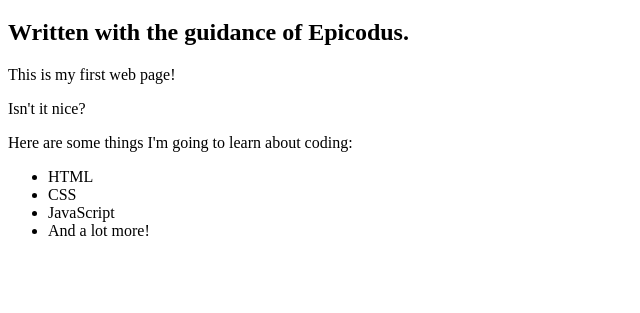
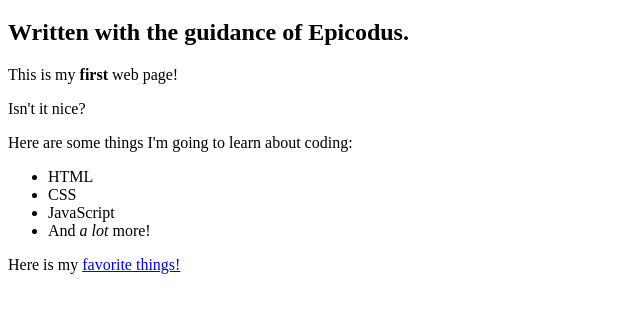
Before and after one commit to Hreacon/week1-tuesday, a plain HTML site: page my-first-webpage.html in a window 1280 px wide. Shown: the part 61-374 px from the top of the page, without its empty margins (0-640 px from the left). Drawn offline with Linux system fonts and the light colour scheme.

Commit message:
Add link, elements

```diff
--- a/my-first-webpage.html
+++ b/my-first-webpage.html
@@ -7,15 +7,16 @@
    <h1>My first web page</h1>
    <h2>Written with the guidance of Epicodus.</h2>
 
-   <p>This is my first web page!</p>
+   <p>This is my <strong>first</strong> web page!</p>
    <p>Isn't it nice?</p>
 
    <p>Here are some things I'm going to learn about coding:</p>
-   <ul>
+    <ul>
       <li>HTML</li>
       <li>CSS</li>
       <li>JavaScript</li>
-      <li>And a lot more!</li>
-   </ul>
+      <li>And <em>a lot</em> more!</li>
+    </ul>
+   <p>Here is my <a href="favorite-things.html">favorite things!</a></p>
  </body>
 </html>
```
